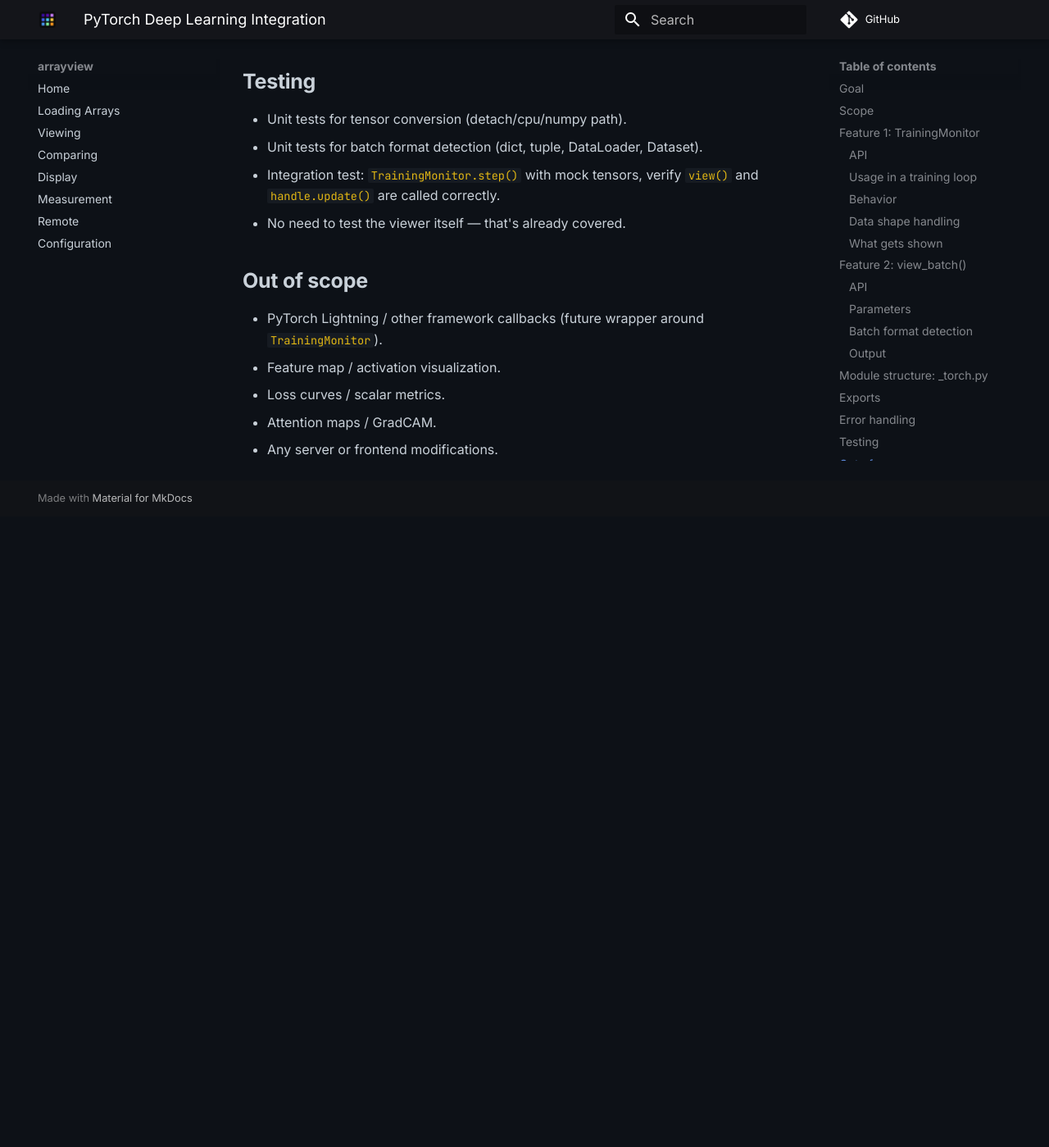
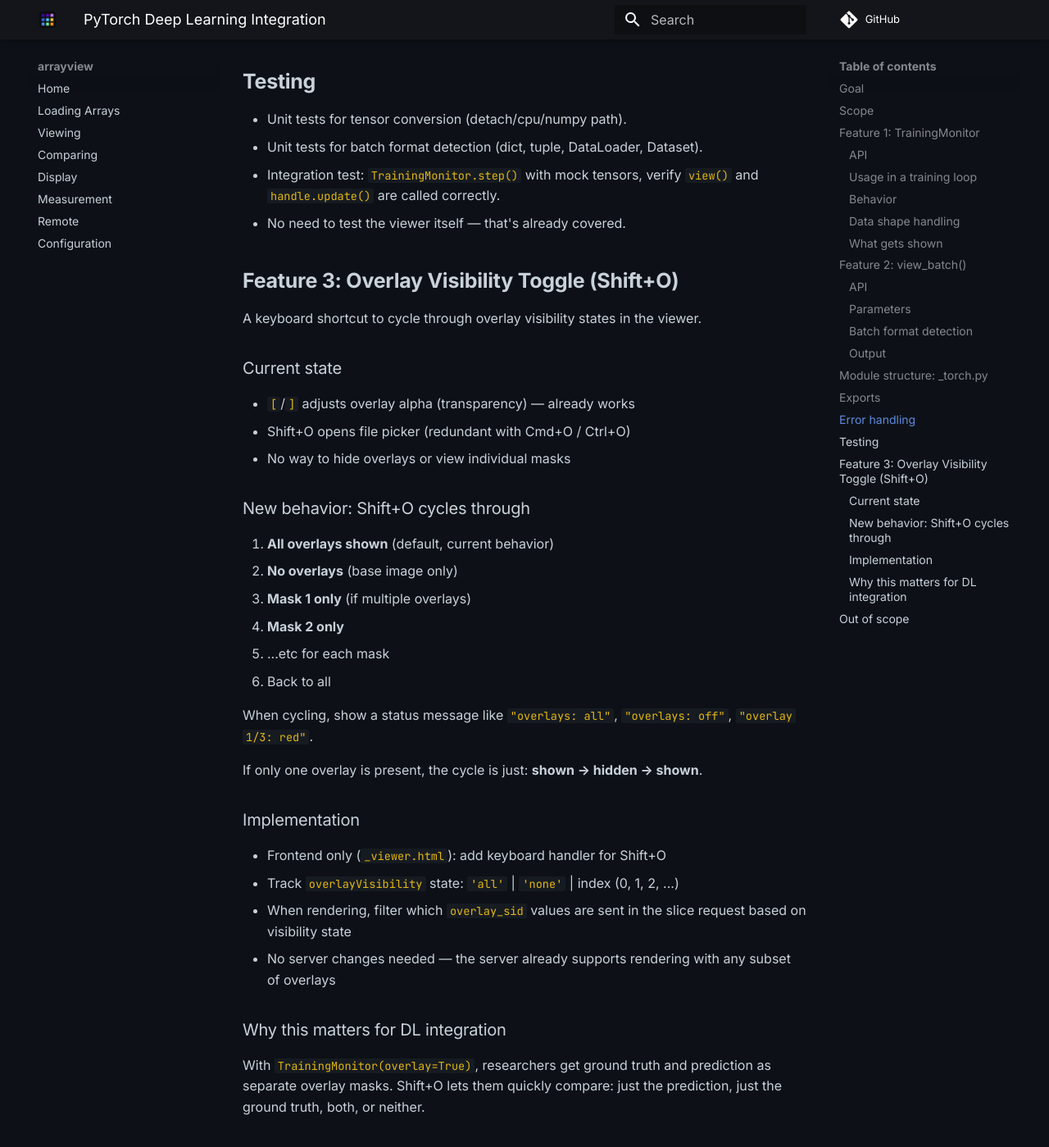
Before and after one commit to oscarvanderheide/arrayview, an MkDocs documentation site: the page built from docs/superpowers/specs/2026-03-30-pytorch-dl-integration-design.md, in a window 1280 px wide and 1400 px high, scrolled down 4517 px. Shown: the whole window at 82% size. Built offline with MkDocs 1.6.1 and Material for MkDocs 9.7.7, drawn with Linux system fonts in a browser that asks for light colours; comment, search, counter and statistics services are not loaded; before the commit the page ends 5147 px from its top, so only the background shows below that.

Commit message:
docs: add overlay toggle (Shift+O) to DL integration spec
Shift+O cycles overlay visibility: all → off → individual masks.
Complements TrainingMonitor overlay mode for comparing GT vs prediction.

Co-Authored-By: Claude Opus 4.6 (1M context) <noreply@anthropic.com>

```diff
--- a/docs/superpowers/specs/2026-03-30-pytorch-dl-integration-design.md
+++ b/docs/superpowers/specs/2026-03-30-pytorch-dl-integration-design.md
@@ -163,10 +163,43 @@ These imports must be lazy — `_torch.py` imports `torch` only when its functio
 - Integration test: `TrainingMonitor.step()` with mock tensors, verify `view()` and `handle.update()` are called correctly.
 - No need to test the viewer itself — that's already covered.
 
+## Feature 3: Overlay Visibility Toggle (Shift+O)
+
+A keyboard shortcut to cycle through overlay visibility states in the viewer.
+
+### Current state
+
+- `[`/`]` adjusts overlay alpha (transparency) — already works
+- Shift+O opens file picker (redundant with Cmd+O / Ctrl+O)
+- No way to hide overlays or view individual masks
+
+### New behavior: Shift+O cycles through
+
+1. **All overlays shown** (default, current behavior)
+2. **No overlays** (base image only)
+3. **Mask 1 only** (if multiple overlays)
+4. **Mask 2 only**
+5. ...etc for each mask
+6. Back to all
+
+When cycling, show a status message like `"overlays: all"`, `"overlays: off"`, `"overlay 1/3: red"`.
+
+If only one overlay is present, the cycle is just: **shown → hidden → shown**.
+
+### Implementation
+
+- Frontend only (`_viewer.html`): add keyboard handler for Shift+O
+- Track `overlayVisibility` state: `'all'` | `'none'` | index (0, 1, 2, ...)
+- When rendering, filter which `overlay_sid` values are sent in the slice request based on visibility state
+- No server changes needed — the server already supports rendering with any subset of overlays
+
+### Why this matters for DL integration
+
+With `TrainingMonitor(overlay=True)`, researchers get ground truth and prediction as separate overlay masks. Shift+O lets them quickly compare: just the prediction, just the ground truth, both, or neither.
+
 ## Out of scope
 
 - PyTorch Lightning / other framework callbacks (future wrapper around `TrainingMonitor`).
 - Feature map / activation visualization.
 - Loss curves / scalar metrics.
 - Attention maps / GradCAM.
-- Any server or frontend modifications.
```
